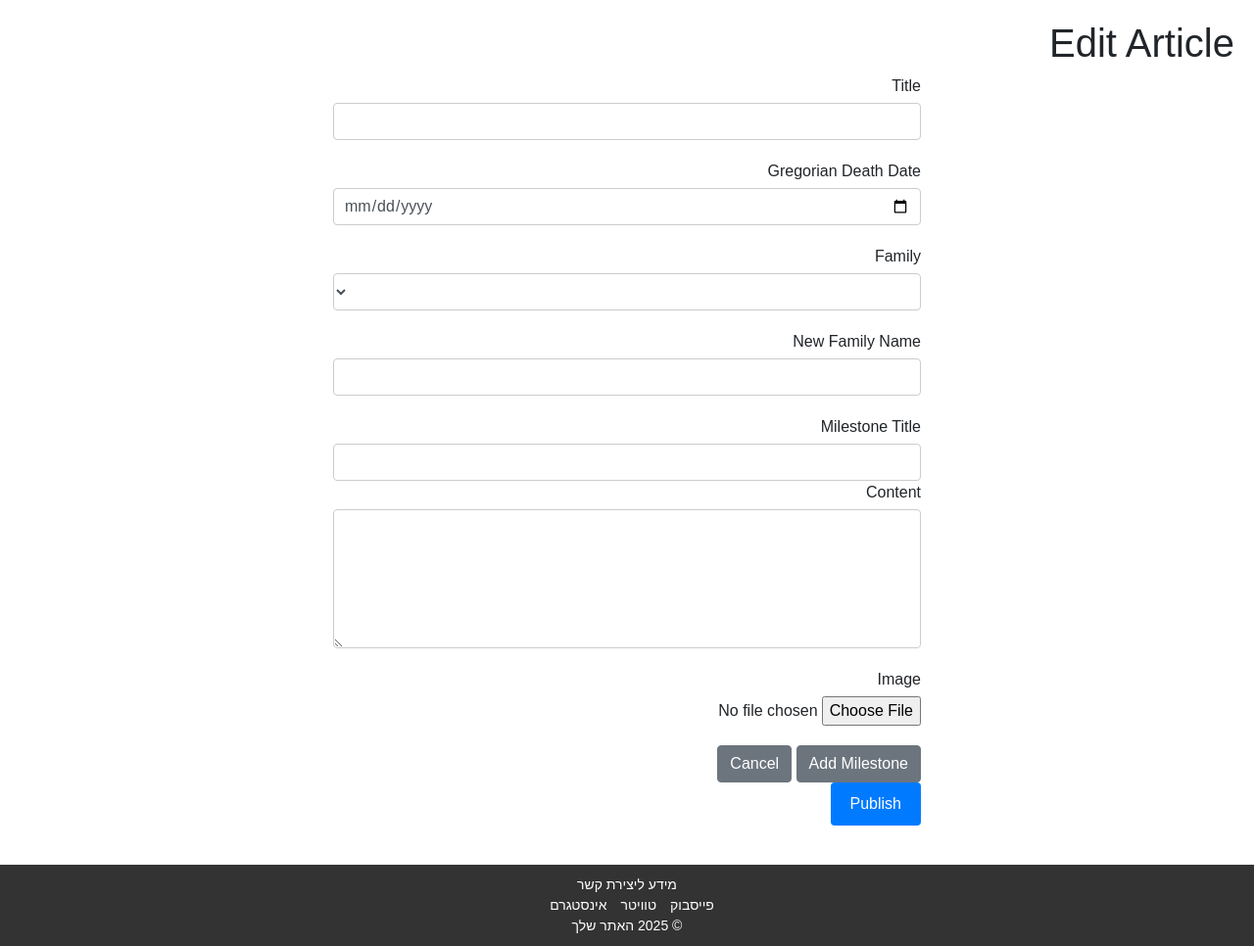
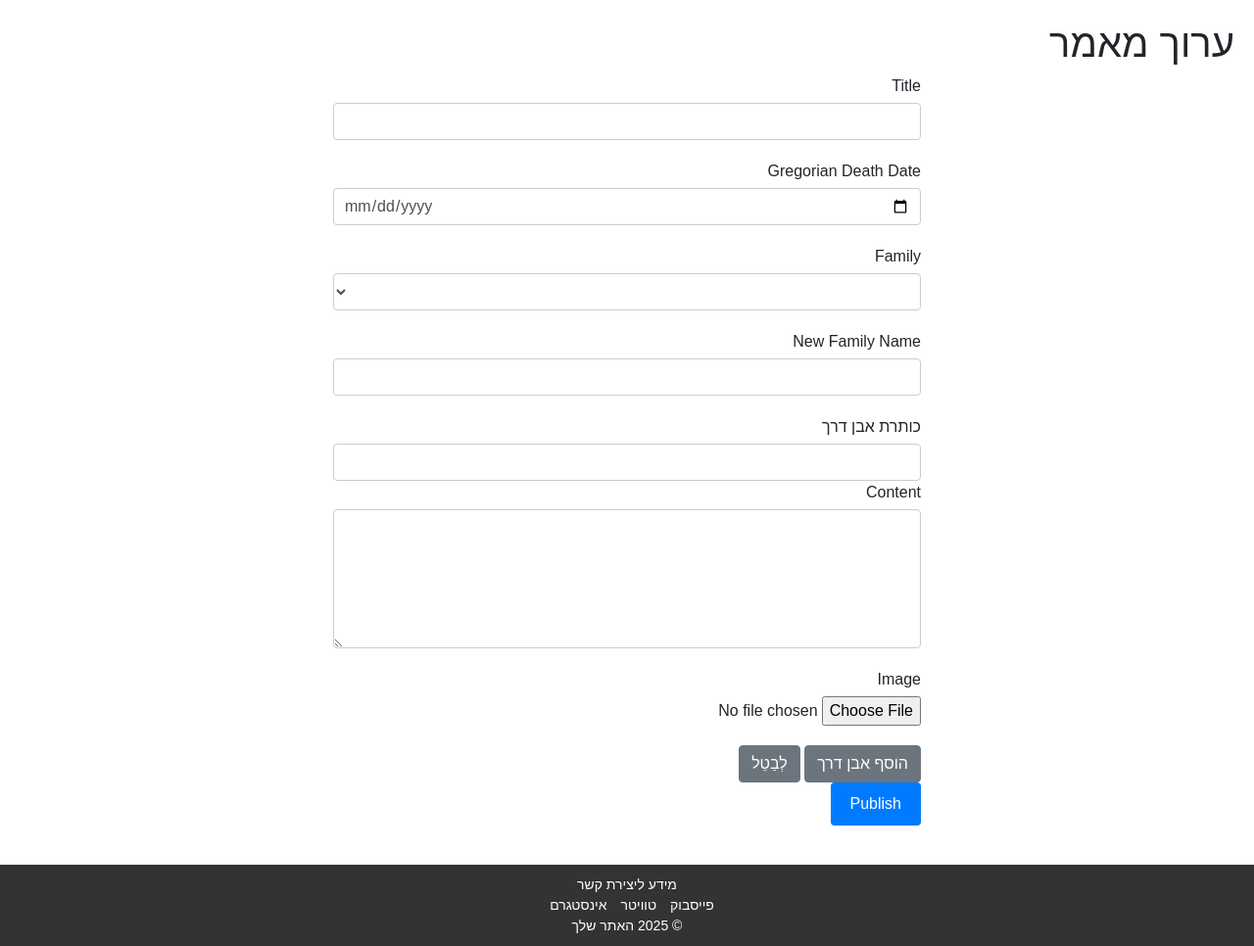
Before and after one commit to yaronb/yizkor_flask, a Flask app: template app/main/templates/he/edit_article.html in a window 1280 px wide. Shown: the part 95-1061 px from the top of the page at 98% size. Run offline with Flask 3, Linux system fonts and the light colour scheme; the template is opened without the code that fills it: values that come from a table or form of the project are taken from there, others are empty; some libraries are stand-ins or nearby versions.

Commit message:
translate heb

```diff
--- a/app/main/templates/he/articles.html
+++ b/app/main/templates/he/articles.html
@@ -1,9 +1,9 @@
 {% extends "he/layout.html" %}
 
-{% block title %}Articles{% endblock %}
+{% block title %}מאמר{% endblock %}
 
 {% block content %}
-<h1>Articles</h1>
+<h1>מאמרים</h1>
 
 {% for family in families %}
 <h2>{{ family.name }}</h2>
--- a/app/main/templates/he/create_article.html
+++ b/app/main/templates/he/create_article.html
@@ -1,9 +1,9 @@
 {% extends "he/layout.html" %}
 
-{% block title %}Create Article{% endblock %}
+{% block title %}צור מאמר{% endblock %}
 
 {% block content %}
-<h1>Create Article</h1>
+<h1>צור מאמר</h1>
 <form method="POST" action="{{ url_for('main.create_article') }}" enctype="multipart/form-data">
     {{ form.hidden_tag() }}
     <div class="form-group">
@@ -38,7 +38,7 @@
         </div>
         {% endfor %}
     </div>
-    <button type="button" onclick="addMilestone()">Add Milestone</button>
+    <button type="button" onclick="addMilestone()">הוסף אבן דרך</button>
     <div class="form-group">
         {{ form.submit(class="btn btn-primary") }}
     </div>
--- a/app/main/templates/he/edit_article.html
+++ b/app/main/templates/he/edit_article.html
@@ -1,9 +1,9 @@
 {% extends "he/layout.html" %}
 
-{% block title %}Edit Article{% endblock %}
+{% block title %}ערוך מאמר{% endblock %}
 
 {% block content %}
-<h1>Edit Article</h1>
+<h1>ערוך מאמר</h1>
 <form method="POST" action="{{ url_for('main.edit_article', post_id=post.id) }}" enctype="multipart/form-data">
     {{ form.hidden_tag() }}
     <div class="form-group">
@@ -27,7 +27,7 @@
         {% for milestone in form.milestones %}
         <div class="form-group milestone-item" draggable="true" ondragstart="dragStart(event)" ondragover="dragOver(event)" ondrop="drop(event)">
             {{ milestone.order(class="form-control milestone-order", type="hidden") }}
-            <label>Milestone Title</label>
+            <label>כותרת אבן דרך</label>
             {{ milestone.title(class="form-control") }}
             <div class="form-group">
                 {{ milestone.content.label }}
@@ -40,8 +40,8 @@
         </div>
         {% endfor %}
     </div>
-    <button type="button" class="btn btn-secondary" onclick="addMilestone()">Add Milestone</button>
-    <button type="button" class="btn btn-secondary" onclick="window.history.back()">Cancel</button>
+    <button type="button" class="btn btn-secondary" onclick="addMilestone()">הוסף אבן דרך</button>
+    <button type="button" class="btn btn-secondary" onclick="window.history.back()">לְבַטֵל</button>
     <div class="form-group">
         {{ form.submit(class="btn btn-primary") }}
     </div>
--- a/app/main/templates/he/login.html
+++ b/app/main/templates/he/login.html
@@ -1,12 +1,12 @@
 <!DOCTYPE html>
-<html lang="en">
+<html lang="he">
 <head>
     <meta charset="UTF-8">
     <meta name="viewport" content="width=device-width, initial-scale=1.0">
-    <title>Login</title>
+    <title>כניסה</title>
 </head>
 <body>
-    <h1>Login</h1>
+    <h1>כניסה</h1>
     <form method="POST" action="{{ url_for('auth.login') }}">
         {{ form.hidden_tag() }}
         {{ form.email.label }} {{ form.email(size=32) }}<br>
--- a/app/main/templates/he/register.html
+++ b/app/main/templates/he/register.html
@@ -3,10 +3,10 @@
 <head>
     <meta charset="UTF-8">
     <meta name="viewport" content="width=device-width, initial-scale=1.0">
-    <title>Register</title>
+    <title>לִרְשׁוֹם</title>
 </head>
 <body>
-    <h1>Register</h1>
+    <h1>לִרְשׁוֹם</h1>
     <form method="POST" action="{{ url_for('auth.register') }}">
         {{ form.hidden_tag() }}
         {{ form.username.label }} {{ form.username(size=32) }}<br>
```
Also changed, not shown: app/main/templates/he/about.html (+3 -11 lines).
